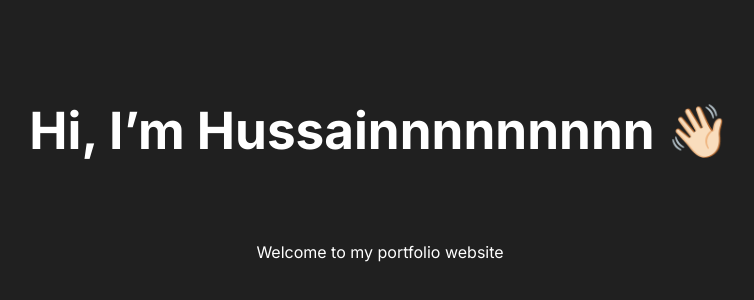
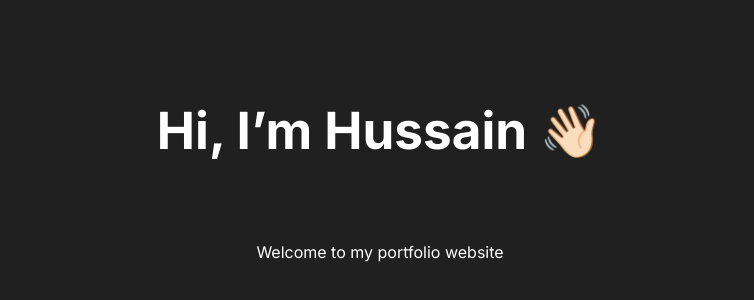
Before and after one commit to HussainWorld/hussaindev, a React (Vite) app: page / in a window 1280 px wide. Shown: the part 210-510 px from the top of the page, without its empty margins (260-1014 px from the left). Built offline with nearby package versions, Linux system fonts and the light colour scheme.

Commit message:
enhancing the speed of the website and redusing the size of the images

```diff
--- a/src/App.tsx
+++ b/src/App.tsx
@@ -4,7 +4,7 @@ function App() {
 
   return (
     <>
-      <h1>Hi, I’m Hussainnnnnnnnn 👋🏻</h1>
+      <h1>Hi, I’m Hussain 👋🏻</h1>
       <div className="card">
         <p>Welcome to my portfolio website</p>
       </div>
```
